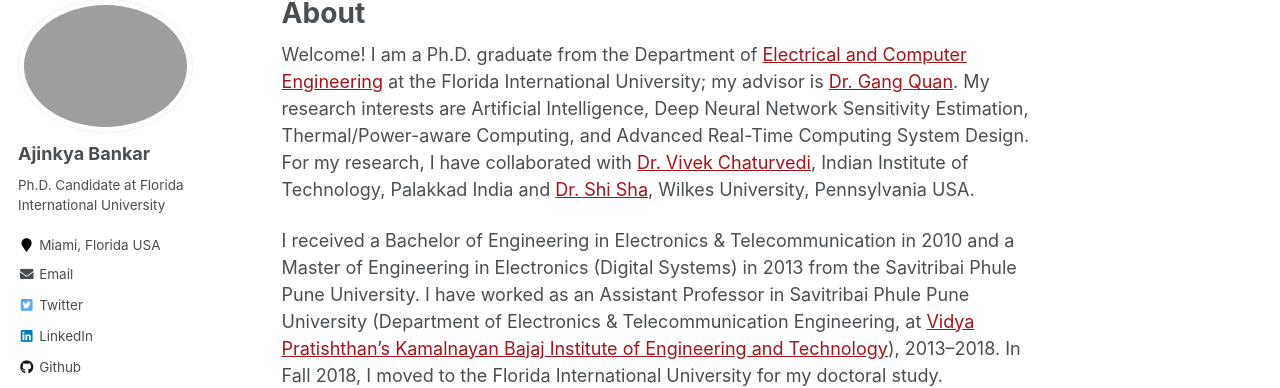
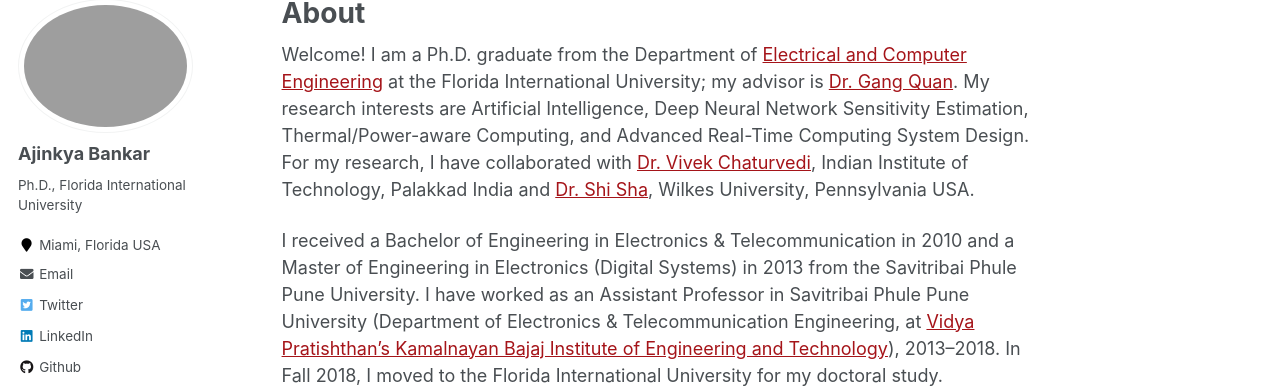
Before and after one commit to AjinkyaBankar/AjinkyaBankar.github.io, a Jekyll site: the page built from _pages/about.md, in a window 1280 px wide. Shown: the part 119-507 px from the top of the page. Built offline with Jekyll 4.4.1, drawn with Linux system fonts in a browser that asks for light colours; some web fonts are replaced.

Commit message:
Update _config.yml

```diff
--- a/_config.yml
+++ b/_config.yml
@@ -82,7 +82,7 @@ analytics:
 author:
   name             : "Ajinkya Bankar"
   avatar           : "profile.png"
-  bio              : "Ph.D. Candidate at Florida International University"
+  bio              : "Ph.D., Florida International University"
   location         : "Miami, Florida USA"
   employer         :
   pubmed           :
```
